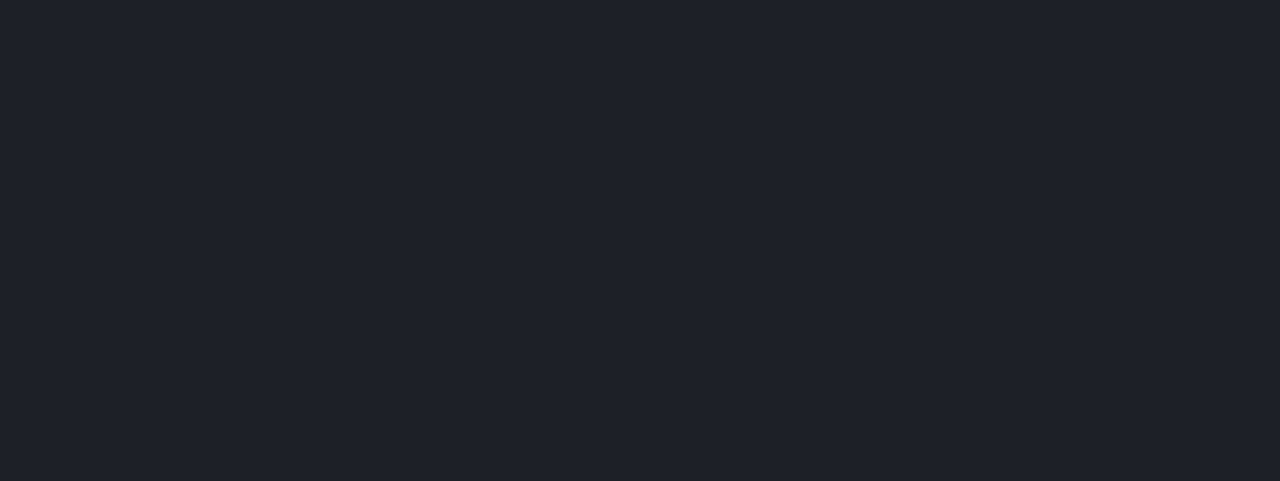
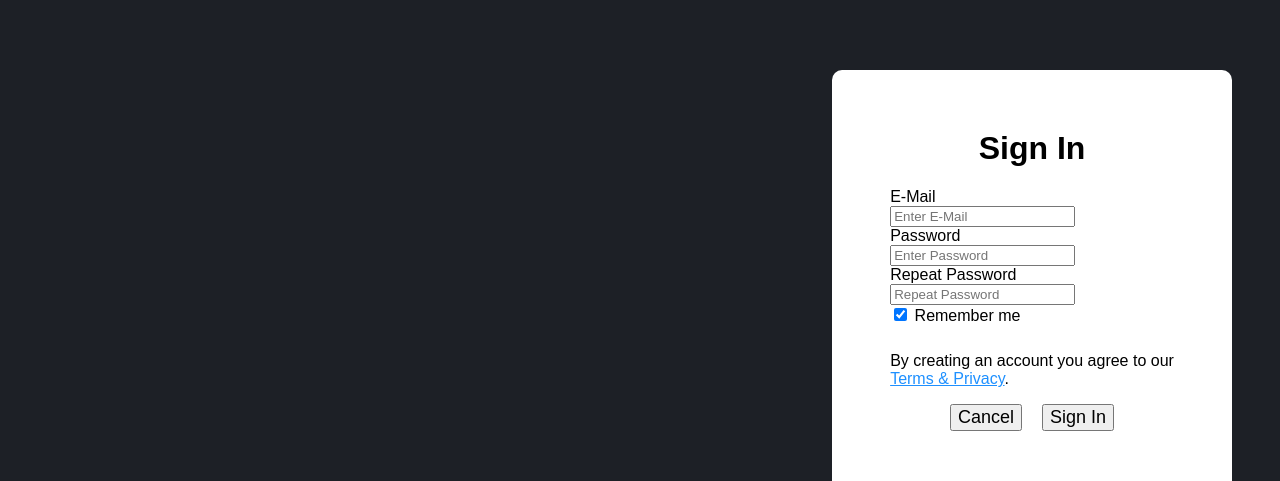
Before and after one commit to Openlab-Appslab/Hours-Alpha, an Angular app: page /join in a window 1280 px wide. Shown: the part 420-901 px from the top of the page. Built offline with nearby package versions, Linux system fonts and the light colour scheme.

Commit message:
add signin form and styles

```diff
--- a/src/app/join-page/join-page.component.css
+++ b/src/app/join-page/join-page.component.css
@@ -2,6 +2,54 @@
     background: #1D2026;
     height: 100%;
     width: 100%;
-    color: white;
+    color: black;
     position: absolute;
 }
+
+form{
+    font-family: sans-serif;
+    position: relative;
+    display: inline-block;
+    margin-left: auto;
+    margin-right: auto;
+    text-align: left;
+}
+
+.form_div{
+    background-color: white;
+    display: block;
+    text-align: center;
+    width: 400px;
+    height: 500px;
+    border-radius: 10px;
+    margin-left: 65%;
+    margin-top: 150px;
+}
+
+h1{
+    text-align: center;
+    margin-top: 60px;
+}
+
+.div_btn{
+    text-align: center;
+}
+
+.cancel_btn{
+    font-size: large;
+}
+
+.confirm_btn{
+    margin-left: 20px;
+    font-size: large;
+}
+
+label{
+    font-weight: 400;
+    font-family: sans-serif;
+}
+
+.check_box{
+    margin-bottom: 15px;
+    /*#00986F*/
+}
--- a/src/app/join-page/join-page.component.html
+++ b/src/app/join-page/join-page.component.html
@@ -1,3 +1,27 @@
 <div  class="main">
+    <div class="form_div">
+        <form class="main_form">
+                <h1>Sign In</h1>
 
+                <label for="email">E-Mail</label><br>
+                <input type="text" placeholder="Enter E-Mail" name="email" required><br>
+
+                <label for="password">Password</label><br>
+                <input type="password" placeholder="Enter Password" name="password" required><br>
+
+                <label for="password_repeat">Repeat Password</label><br>
+                <input type="password" placeholder="Repeat Password" name="password_repeat" required><br>
+
+                <label>
+                    <input class="check_box" type="checkbox" checked="checked" name="remember"> Remember me
+                </label>
+
+                <p>By creating an account you agree to our <a href="#" style="color:dodgerblue"><br>Terms & Privacy</a>.</p>
+
+                <div class="div_btn">
+                    <button class="cancel_btn" type="button" routerLink="/landing">Cancel</button>
+                    <button class="confirm_btn" type="submit" routerLink="/login">Sign In</button>
+                </div>
+        </form>
+    </div>
 </div>
```
